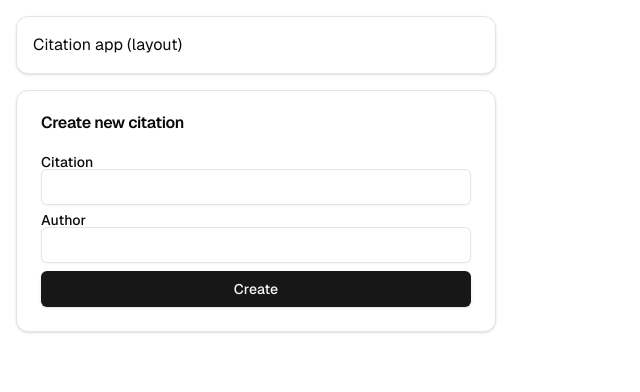
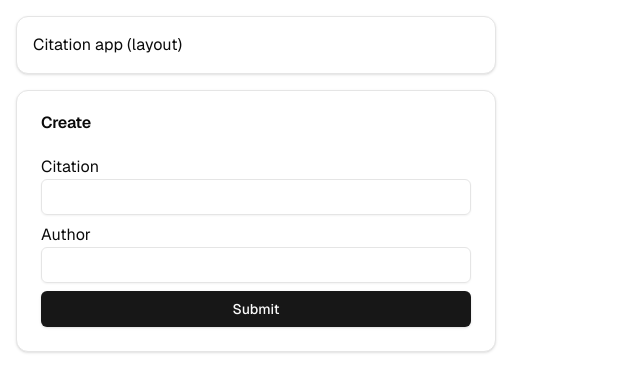
Before and after one commit to thobenayann/nextjs15-learning-citation-app, a Next.js app: page /admin/citations/new in a window 1280 px wide. Shown: the top 392 px of the page, without its empty margins (0-640 px from the left). Built offline with nearby package versions, Linux system fonts and the light colour scheme.

Commit message:
update citation

```diff
--- a/app/admin/citations/[citationId]/page.tsx
+++ b/app/admin/citations/[citationId]/page.tsx
@@ -1,4 +1,6 @@
 import { Card, CardHeader, CardTitle } from '@/src/components/ui/card';
+import { prisma } from '@/src/lib/prisma';
+import { CitationForm } from '../citation-form';
 
 export default async function Page(props: {
     params: Promise<{ citationId: string }>;
@@ -7,14 +9,21 @@ export default async function Page(props: {
     // Example of how to deal with params or searchParams
     const params = await props.params;
     // test the pattern "?search=value"
-    const searchParams = await props.searchParams;
+    // const searchParams = await props.searchParams;
 
-    return (
+    const citation = await prisma.citation.findUnique({
+        where: {
+            id: Number(params.citationId),
+        },
+    });
+
+    if (!citation) {
         <Card>
             <CardHeader>
-                <CardTitle>{JSON.stringify(params, null, 2)}</CardTitle>
-                <CardTitle>{JSON.stringify(searchParams, null, 2)}</CardTitle>
+                <CardTitle>The citation was not found</CardTitle>
             </CardHeader>
-        </Card>
-    );
+        </Card>;
+    }
+
+    return <CitationForm citation={citation!} />;
 }
--- /dev/null
+++ b/app/admin/citations/citation-form.tsx
@@ -0,0 +1,83 @@
+'use client';
+
+import { Button } from '@/src/components/ui/button';
+import {
+    Card,
+    CardContent,
+    CardHeader,
+    CardTitle,
+} from '@/src/components/ui/card';
+import { Input } from '@/src/components/ui/input';
+import { toast } from '@/src/hooks/use-toast';
+import { Citation } from '@prisma/client';
+import { Label } from '@radix-ui/react-label';
+import { useFormStatus } from 'react-dom';
+import { createCitationAction, updateCitationAction } from './citation.action';
+
+export function CitationForm(props: { citation?: Citation }) {
+    const onSubmit = async (formData: FormData) => {
+        let error: null | string = null;
+        // if citation is provided, it's an update
+        if (props.citation) {
+            const json = await updateCitationAction(props.citation.id, {
+                author: String(formData.get('author')),
+                text: String(formData.get('citation')),
+            });
+            error = json.error;
+            // else it's a create
+        } else {
+            const json = await createCitationAction({
+                author: String(formData.get('author')),
+                text: String(formData.get('citation')),
+            });
+            error = json.error;
+        }
+
+        if (error) {
+            toast({
+                title: 'Erreur',
+                description: error,
+                variant: 'destructive',
+            });
+        }
+    };
+    return (
+        <Card>
+            <CardHeader>
+                <CardTitle>{props.citation ? 'Update' : 'Create'}</CardTitle>
+            </CardHeader>
+            <CardContent>
+                <form
+                    action={async (formData) => await onSubmit(formData)}
+                    className='flex flex-col gap-2'
+                >
+                    <Label>
+                        Citation
+                        <Input
+                            name='citation'
+                            defaultValue={props.citation?.text}
+                        />
+                    </Label>
+                    <Label>
+                        Author
+                        <Input
+                            name='author'
+                            defaultValue={props.citation?.author}
+                        />
+                    </Label>
+                    <SubmitButton />
+                </form>
+            </CardContent>
+        </Card>
+    );
+}
+
+const SubmitButton = () => {
+    const { pending } = useFormStatus();
+
+    return (
+        <Button disabled={pending} type='submit'>
+            {pending ? 'Loading ...' : 'Submit'}
+        </Button>
+    );
+};
--- a/app/admin/citations/new/citation.action.ts
+++ b/app/admin/citations/citation.action.ts
@@ -30,3 +30,22 @@ export async function deleteCitationAction(id: number) {
 
     return { message: 'Citation deleted' };
 }
+
+export async function updateCitationAction(
+    id: number,
+    citation: { text: string; author: string }
+) {
+    try {
+        await prisma.citation.update({
+            where: { id },
+            data: {
+                author: citation.author,
+                text: citation.text,
+            },
+        });
+    } catch {
+        return { error: 'Failed to update citation' };
+    }
+
+    redirect('/admin');
+}
--- a/app/admin/citations/delete-citation-button.tsx
+++ b/app/admin/citations/delete-citation-button.tsx
@@ -3,10 +3,10 @@
 import { Button } from '@/src/components/ui/button';
 import { useToast } from '@/src/hooks/use-toast';
 import { ToastAction } from '@radix-ui/react-toast';
-import { Loader2 } from 'lucide-react';
+import { Loader2, Trash2 } from 'lucide-react';
 import { useRouter } from 'next/navigation';
 import { useState, useTransition } from 'react';
-import { deleteCitationAction } from './new/citation.action';
+import { deleteCitationAction } from './citation.action';
 
 export function DeleteCitationButton(props: { id: number }) {
     const { toast } = useToast();
@@ -41,6 +41,7 @@ export function DeleteCitationButton(props: { id: number }) {
 
     return (
         <Button
+            size='sm'
             onClick={onDelete}
             variant='outline'
             disabled={isLoading || isPending}
@@ -51,7 +52,7 @@ export function DeleteCitationButton(props: { id: number }) {
                     Suppression...
                 </>
             ) : (
-                'Supprimer'
+                <Trash2 className='h-4 w-4' />
             )}
         </Button>
     );
--- a/app/admin/citations/new/page.tsx
+++ b/app/admin/citations/new/page.tsx
@@ -1,60 +1,7 @@
 'use client';
 
-import { Button } from '@/src/components/ui/button';
-import {
-    Card,
-    CardContent,
-    CardHeader,
-    CardTitle,
-} from '@/src/components/ui/card';
-import { Input } from '@/src/components/ui/input';
-import { Label } from '@/src/components/ui/label';
-import { useFormStatus } from 'react-dom';
-import { createCitationAction } from './citation.action';
+import { CitationForm } from '../citation-form';
 
 export default function Page() {
-    // Example of how to deal with form and API route
-    // Cf app/api/citations/route.ts
-
-    const createCitation = async (formData: FormData) => {
-        const json = await createCitationAction({
-            author: String(formData.get('author')),
-            text: String(formData.get('citation')),
-        });
-
-        console.log(json);
-    };
-    return (
-        <Card>
-            <CardHeader>
-                <CardTitle>Create new citation</CardTitle>
-            </CardHeader>
-            <CardContent>
-                <form
-                    action={async (formData) => await createCitation(formData)}
-                    className='flex flex-col gap-2'
-                >
-                    <Label>
-                        Citation
-                        <Input name='citation' />
-                    </Label>
-                    <Label>
-                        Author
-                        <Input name='author' />
-                    </Label>
-                    <SubmitButton />
-                </form>
-            </CardContent>
-        </Card>
-    );
+    return <CitationForm />;
 }
-
-const SubmitButton = () => {
-    const { pending } = useFormStatus();
-
-    return (
-        <Button disabled={pending} type='submit'>
-            {pending ? 'Loading ...' : 'Create'}
-        </Button>
-    );
-};
--- a/app/admin/page.tsx
+++ b/app/admin/page.tsx
@@ -6,6 +6,7 @@ import {
     CardTitle,
 } from '@/src/components/ui/card';
 import { prisma } from '@/src/lib/prisma';
+import { Pencil } from 'lucide-react';
 import Link from 'next/link';
 import { DeleteCitationButton } from './citations/delete-citation-button';
 
@@ -38,7 +39,18 @@ export default async function Page() {
                                 -- {citation.author}
                             </p>
                         </div>
-                        <DeleteCitationButton id={citation.id} />
+                        <div className='flex flex-col gap-2'>
+                            <DeleteCitationButton id={citation.id} />
+                            <Link
+                                href={`/admin/citations/${citation.id}`}
+                                className={buttonVariants({
+                                    size: 'lg',
+                                    variant: 'outline',
+                                })}
+                            >
+                                <Pencil className='h-4 w-4' />
+                            </Link>
+                        </div>
                     </Card>
                 ))}
                 <Link
```
Also changed, not shown: 1 other file (tests, documents, lock files or other folders).
